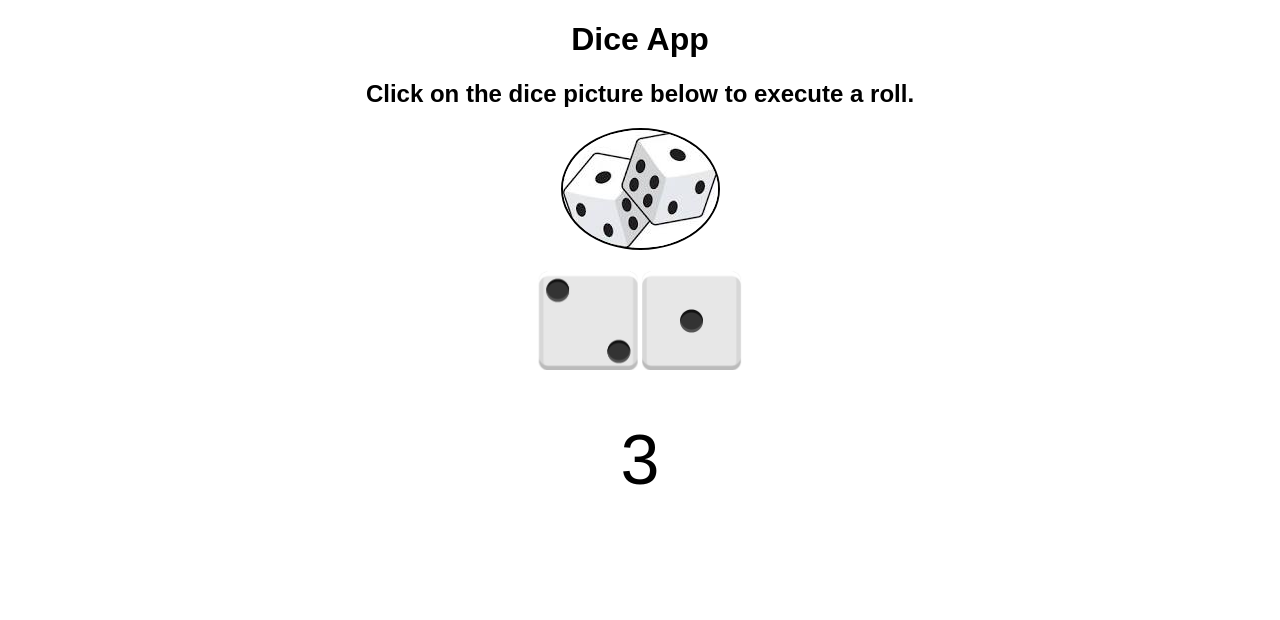
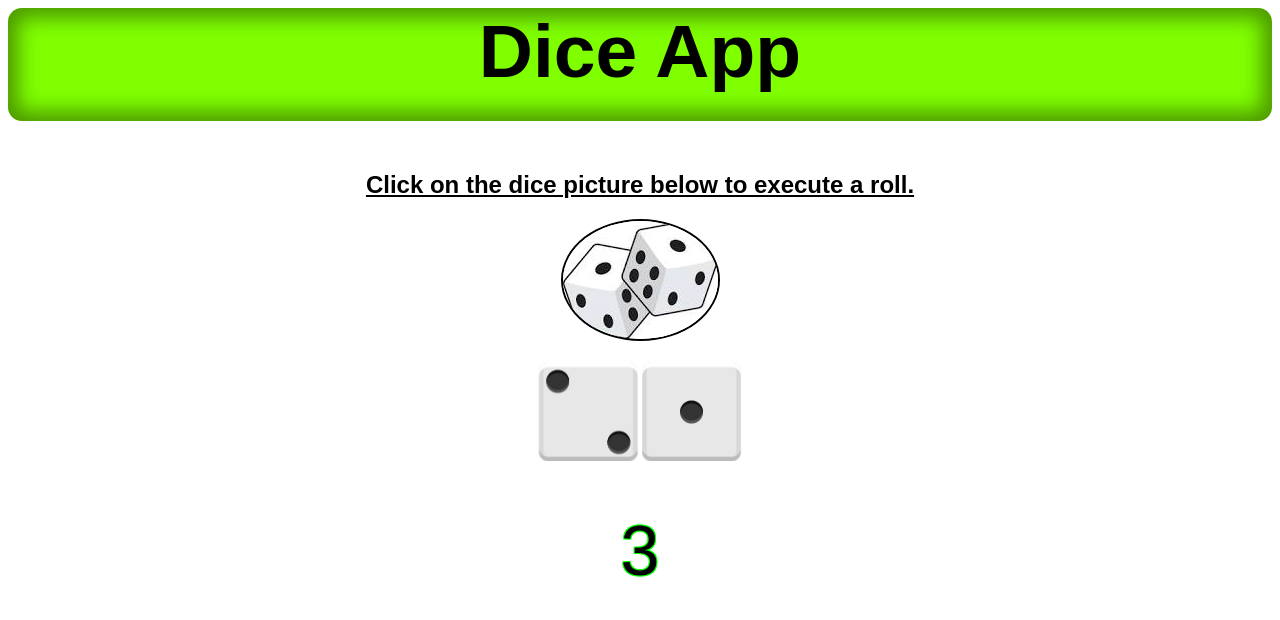
Before and after one commit to pjvalentini/Dice-App-Version-2.0, a PHP site: page / in a window 1280 px wide. Shown: the top 620 px of the page. Run offline with PHP 8.4, Linux system fonts and the light colour scheme.

Commit message:
CSS Updates

```diff
--- a/styles/styles.css
+++ b/styles/styles.css
@@ -2,6 +2,20 @@ body {
   font-family: "Futura", sans-serif;
   text-align: center;
   background-color: white;
+}
+
+.myHeader {
+  margin-top: 0px;
+  font-size: 75px;
+  box-shadow: inset 0px 0px 20px 10px rgba(0, 0, 0, 0.4);
+  height: 113px;
+  width: 100%;
+  background-color: chartreuse;
+  border-radius: 14px
+}
+
+.myH2 {
+  text-decoration: underline;
 }
 
 .dice-face {
@@ -19,6 +33,11 @@ body {
   padding: 30px;
   display: inline-block;
   font-family: "Futura", sans-serif;
+  text-shadow:
+		-1px -1px 0 #03ff00,
+		1px -1px 0 #03ff00,
+		-1px 1px 0 #03ff00,
+		1px 1px 0 #03ff00;
 }
 
 .dice {
```
